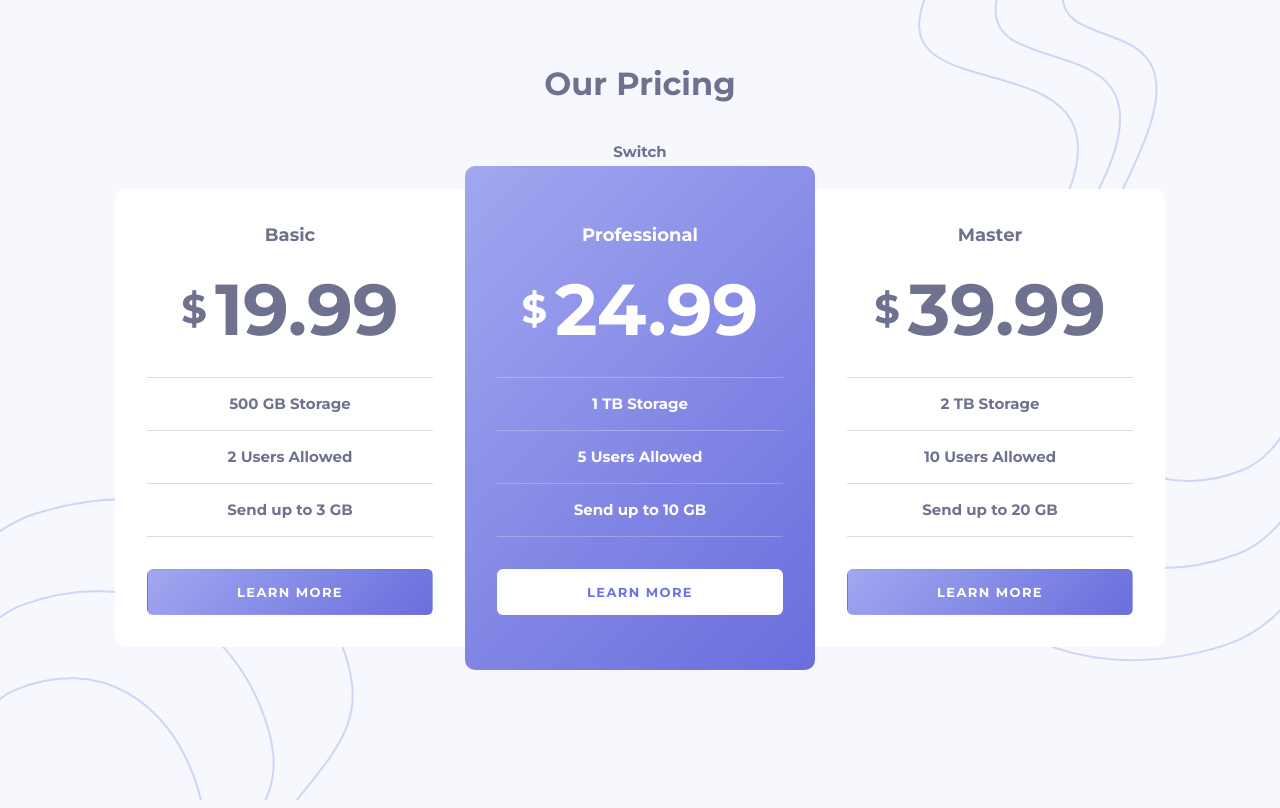
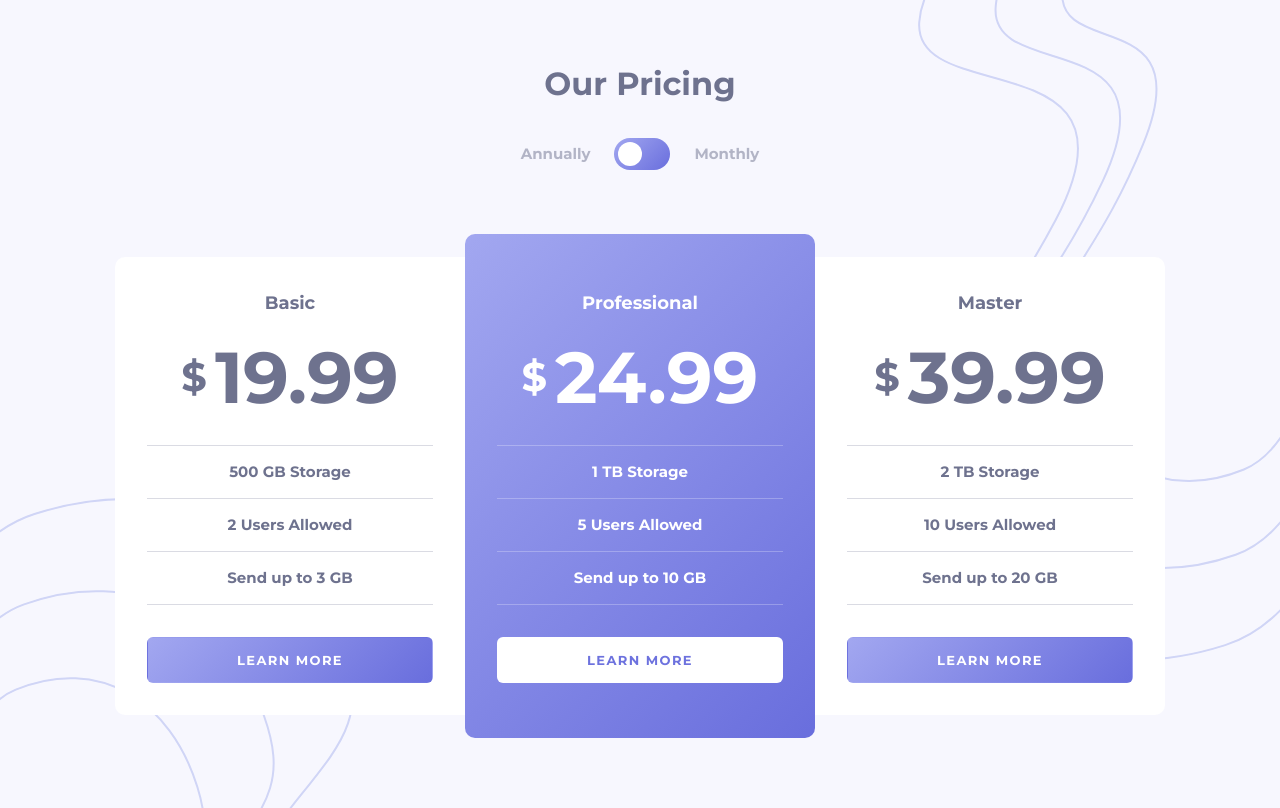
Before and after one commit to fprogrammer15/pricing-component-with-toggle, a plain HTML site: page index.html in a window 1280 px wide. Drawn offline with nearby package versions, Linux system fonts and the light colour scheme.

Commit message:
Add pricing period toggle switch to pricing component

```diff
--- a/css/styles.css
+++ b/css/styles.css
@@ -124,6 +124,66 @@
   font-size: 32px;
 }
 
+.pricing-switch {
+  margin-bottom: 64px;
+}
+
+.switch {
+  display: flex;
+  justify-content: center;
+  align-items: center;
+}
+
+.switch-label {
+  font-size: 15px;
+  line-height: 28px;
+  color: rgba(110, 114, 142, 0.5);
+  cursor: pointer;
+}
+
+.switch-label:hover {
+  color: #6e728e;
+}
+
+.switch-control {
+  position: relative;
+  width: 56px;
+  height: 32px;
+  padding: 4px;
+  margin-right: 24px;
+  margin-left: 24px;
+  border-radius: 16px;
+  background-color: #696edd;
+  background-image: linear-gradient(135deg, #a2a7f0 0%, #696edd 100%);
+}
+
+.switch-circle {
+  width: 24px;
+  height: 24px;
+  border-radius: 50%;
+  background-color: #fff;
+  transition: margin 0.3s ease;
+}
+
+.switch-control-annual, .switch-control-monthly {
+  position: absolute;
+  left: 0;
+  top: 0;
+  width: 100%;
+  height: 100%;
+}
+
+.switch-input-annual:checked ~ .switch-control .switch-control-monthly,
+.switch-input-monthly:checked ~ .switch-control .switch-control-annual {
+  z-index: 5;
+}
+
+.switch-input-monthly:checked ~ .switch-control .switch-circle {
+  margin-left: 24px;
+}
+
+
+
 .pricing {
   width: 100%;
 }
--- a/index.html
+++ b/index.html
@@ -19,7 +19,24 @@
   <main class="main-content">
     <div class="page container">
       <h1 class="page-title">Our Pricing</h1>
-      <div class="">Switch</div>
+      <form class="pricing-switch" action="https://echo.htmlacademy.ru" method="GET">
+        <!-- Switch -->
+        <div class="switch">
+          <!-- Switch radios -->
+          <input class="switch-input-annual visually-hidden" type="radio" name="payment-period" value="annual" id="annual-payment-radio">
+          <input class="switch-input-monthly visually-hidden" type="radio" name="payment-period" value="monthly" id="monthly-payment-radio">
+
+          <label class="switch-label" for="annual-payment-radio">Annually</label>
+          <!-- Switch control -->
+          <div class="switch-control">
+            <div class="switch-circle"></div>
+            <label class="switch-control-annual" for="annual-payment-radio"></label>
+            <label class="switch-control-monthly" for="monthly-payment-radio"></label>
+          </div>
+
+          <label class="switch-label" for="monthly-payment-radio">Monthly</label>
+        </div>
+      </form>
 
       <section class="pricing">
         <h2 class="visually-hidden">Pricing</h2>
```
